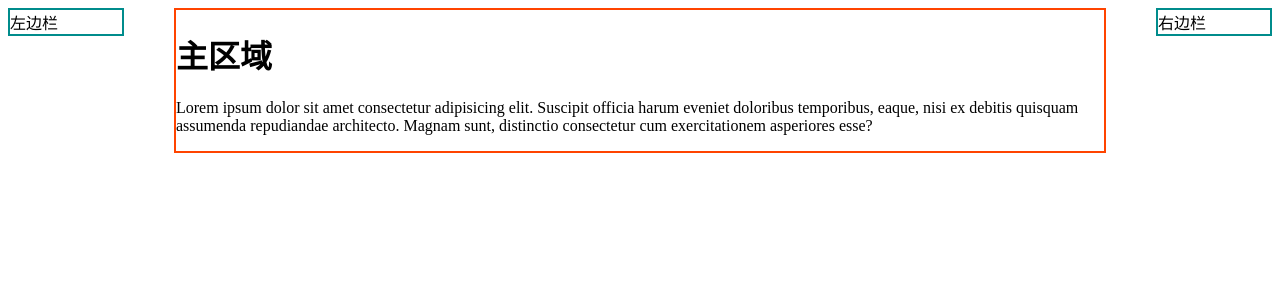
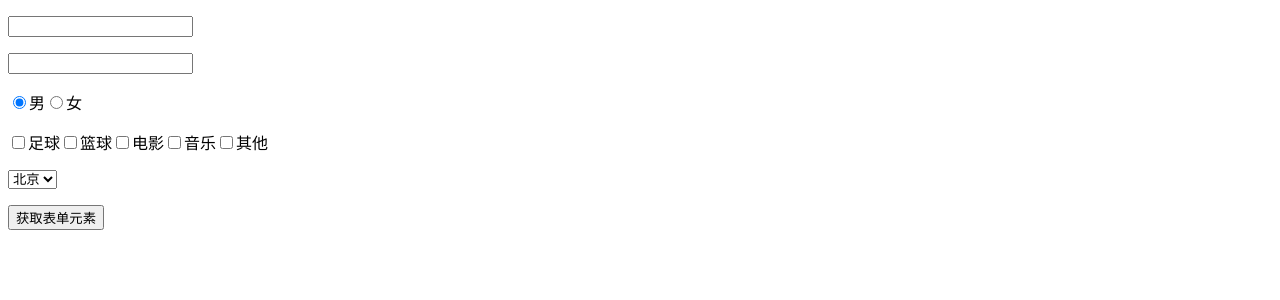
Before and after one commit to 199692sulei/react-learn, a React (Create React App) app: page / in a window 1280 px wide. Shown: the top 300 px of the page. Built offline with nearby package versions, Linux system fonts and the light colour scheme.

Commit message:
2-14表单

```diff
--- a/src/App.js
+++ b/src/App.js
@@ -1,9 +1,11 @@
 import React from 'react'
-import ThreeLayout from "./components/common/ThreeLayout"
+// import ThreeLayout from "./components/common/ThreeLayout"
+import FormTest from "./components/FormTest"
 export default function App() {
     return (
         <div>
-            <ThreeLayout
+          <FormTest></FormTest>
+            {/* <ThreeLayout
                 gap={50}
                 left={<div style={{
                     border:"2px solid #008c8c"
@@ -24,7 +26,7 @@ export default function App() {
                         Lorem ipsum dolor sit amet consectetur adipisicing elit. Suscipit officia harum eveniet doloribus temporibus, eaque, nisi ex debitis quisquam assumenda repudiandae architecto. Magnam sunt, distinctio consectetur cum exercitationem asperiores esse?
                     </p>
                 </div>
-            </ThreeLayout>
+            </ThreeLayout> */}
         </div>
     )
 }
--- /dev/null
+++ b/src/components/FormTest.js
@@ -0,0 +1,93 @@
+import React, { Component } from 'react'
+
+export default class FormTest extends Component {
+    state={
+        loginId:"",
+        loginPwd:"",
+        sex:"male",
+        chooseLoves:[],
+        loves:[
+            {value:"football",text:"足球"},
+            {value:"baseball",text:"篮球"},
+            {value:"movie",text:"电影"},
+            {value:"music",text:"音乐"},
+            {value:"other",text:"其他"}
+        ],
+        city:'beijing'
+    }
+    handleChange=e=>{
+      let val=e.target.value;
+      let name=e.target.name;
+      if(e.target.type==="checkbox"){
+          if(e.target.checked){
+              val=[...this.state.chooseLoves,val]
+          }else{
+              val=this.state.chooseLoves.filter(it=>it!==val)
+          }
+      }
+      this.setState({
+          [name]:val
+      })
+    }
+    getLoveCheckBoxes(){
+           const  bs=this.state.loves.map(it=>(
+               <label key={it.value}>
+               <input type="checkbox" name="chooseLoves"
+                   onChange={this.handleChange}
+                   checked={this.state.chooseLoves.includes(it.value)}
+                   value={it.value}
+               />
+                {it.text}
+               </label>
+           ))
+           return bs
+    }
+    render() {
+        const bs=this.getLoveCheckBoxes()
+        return (
+            <div>
+                <p>
+                      <input type="text" name="loginId"
+                       value={this.state.loginId}
+                      onChange={this.handleChange}></input>
+                </p>
+                <p>
+                      <input type="password" name="loginPwd"
+                       value={this.state.loginPwd}
+                      onChange={this.handleChange}></input>
+                </p>
+                <p>
+                      <label>
+                            <input type="radio" name="sex"
+                            value="male"
+                            onChange={this.handleChange}
+                             checked={this.state.sex==="male"}
+                            />男
+                      </label>
+                      <label>
+                        <input type="radio" name="sex"
+                             value="female"
+                             onChange={this.handleChange}
+                             checked={this.state.sex==="female"}
+                            />女
+                      </label>
+                </p>
+                <p>
+                    {bs}
+                </p>
+                <p>
+                      <select name="city" value={this.state.city} onChange={this.handleChange}>
+                            <option value="beijing">北京</option>
+                            <option value="shanghai">上海</option>
+                            <option value="hangzhou">杭州</option>
+                      </select>
+               </p>
+                <p>
+                    <button onClick={
+                        ()=>{console.log(this.state)}}
+                        >获取表单元素</button>
+                </p>
+            </div>
+        )
+    }
+}
--- a/src/components/common/ThreeLayout/index.js
+++ b/src/components/common/ThreeLayout/index.js
@@ -10,7 +10,7 @@ export default function ThreeLayout(props) {
     const datas=Object.assign({},defaultProps,props)
     return (
         <div className="three-layout" style={{
-            minwidth:datas.minWidth
+            minWidth:datas.minWidth
         }}>
              <div className="main">
                  {props.children}
```
